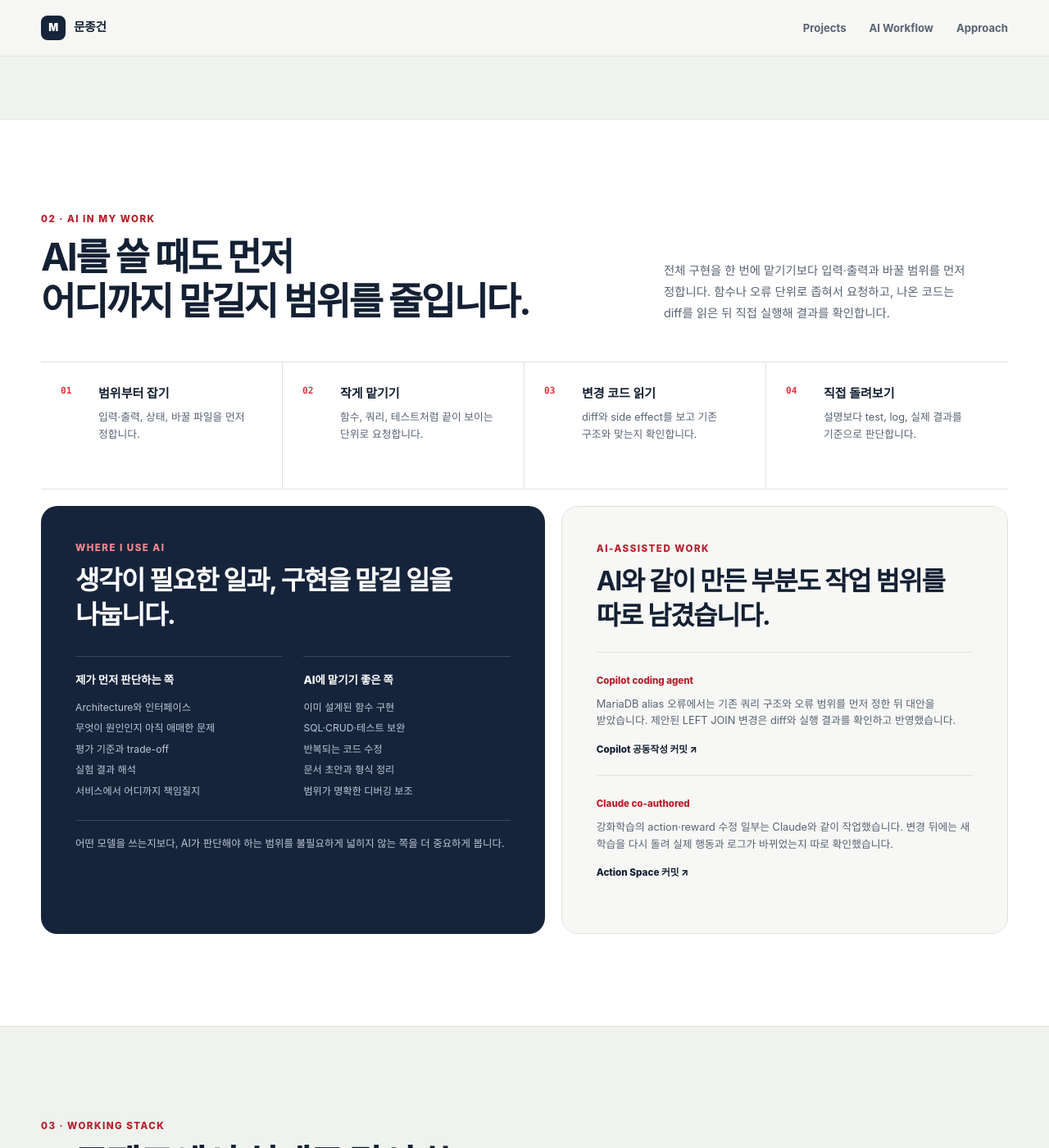
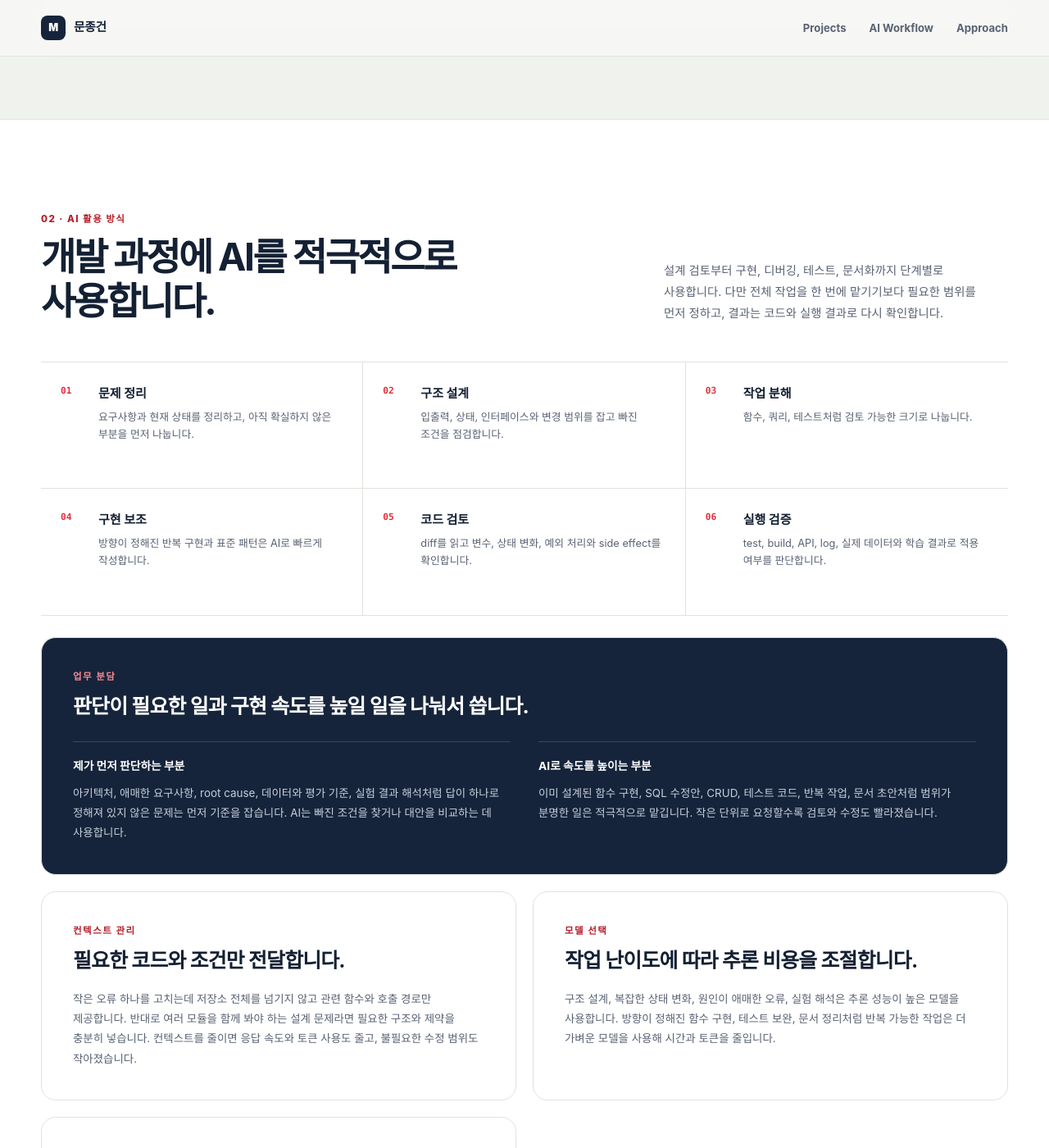
Before and after one commit to LxNx-Hn/LxNx-Hn.github.io, a Jekyll site: the page index.html, which Jekyll copies as it is, in a window 1280 px wide and 1400 px high, scrolled down 9922 px. Shown: the whole window at 82% size. Built offline with Jekyll 4.4.1, drawn with Linux system fonts in a browser that asks for light colours; some of the changed text lies outside the part shown.

Commit message:
feat: expand practical AI workflow and usage examples

```diff
--- a/index.html
+++ b/index.html
@@ -111,91 +111,152 @@
         <div class="shell">
           <div class="section-heading workflow-heading">
             <div>
-              <p class="section-index">02 · AI IN MY WORK</p>
-              <h2 id="workflow-title">AI를 쓸 때도 먼저<br />어디까지 맡길지 범위를 줄입니다.</h2>
+              <p class="section-index">02 · AI 활용 방식</p>
+              <h2 id="workflow-title">개발 과정에 AI를 적극적으로 사용합니다.</h2>
             </div>
             <p>
-              전체 구현을 한 번에 맡기기보다 입력·출력과 바꿀 범위를 먼저 정합니다. 함수나 오류 단위로
-              좁혀서 요청하고, 나온 코드는 diff를 읽은 뒤 직접 실행해 결과를 확인합니다.
+              설계 검토부터 구현, 디버깅, 테스트, 문서화까지 단계별로 사용합니다.
+              다만 전체 작업을 한 번에 맡기기보다 필요한 범위를 먼저 정하고, 결과는 코드와 실행 결과로 다시 확인합니다.
             </p>
           </div>
 
-          <ol class="workflow-steps workflow-steps-four" aria-label="AI 활용 4단계">
+          <ol class="workflow-steps workflow-steps-six" aria-label="AI 활용 6단계">
             <li>
               <span>01</span>
-              <div><strong>범위부터 잡기</strong><p>입력·출력, 상태, 바꿀 파일을 먼저 정합니다.</p></div>
+              <div><strong>문제 정리</strong><p>요구사항과 현재 상태를 정리하고, 아직 확실하지 않은 부분을 먼저 나눕니다.</p></div>
             </li>
             <li>
               <span>02</span>
-              <div><strong>작게 맡기기</strong><p>함수, 쿼리, 테스트처럼 끝이 보이는 단위로 요청합니다.</p></div>
+              <div><strong>구조 설계</strong><p>입출력, 상태, 인터페이스와 변경 범위를 잡고 빠진 조건을 점검합니다.</p></div>
             </li>
             <li>
               <span>03</span>
-              <div><strong>변경 코드 읽기</strong><p>diff와 side effect를 보고 기존 구조와 맞는지 확인합니다.</p></div>
+              <div><strong>작업 분해</strong><p>함수, 쿼리, 테스트처럼 검토 가능한 크기로 나눕니다.</p></div>
             </li>
             <li>
               <span>04</span>
-              <div><strong>직접 돌려보기</strong><p>설명보다 test, log, 실제 결과를 기준으로 판단합니다.</p></div>
+              <div><strong>구현 보조</strong><p>방향이 정해진 반복 구현과 표준 패턴은 AI로 빠르게 작성합니다.</p></div>
+            </li>
+            <li>
+              <span>05</span>
+              <div><strong>코드 검토</strong><p>diff를 읽고 변수, 상태 변화, 예외 처리와 side effect를 확인합니다.</p></div>
+            </li>
+            <li>
+              <span>06</span>
+              <div><strong>실행 검증</strong><p>test, build, API, log, 실제 데이터와 학습 결과로 적용 여부를 판단합니다.</p></div>
             </li>
           </ol>
 
-          <div class="ai-panels">
-            <article class="reasoning-panel">
-              <div class="panel-heading">
-                <p class="content-label">WHERE I USE AI</p>
-                <h3>생각이 필요한 일과, 구현을 맡길 일을 나눕니다.</h3>
-              </div>
-              <div class="reasoning-columns">
+          <div class="ai-usage-layout">
+            <article class="ai-usage-card ai-usage-card-wide">
+              <p class="content-label">업무 분담</p>
+              <h3>판단이 필요한 일과 구현 속도를 높일 일을 나눠서 씁니다.</h3>
+              <div class="ai-usage-columns">
                 <div>
-                  <p>제가 먼저 판단하는 쪽</p>
-                  <ul>
-                    <li>Architecture와 인터페이스</li>
-                    <li>무엇이 원인인지 아직 애매한 문제</li>
-                    <li>평가 기준과 trade-off</li>
-                    <li>실험 결과 해석</li>
-                    <li>서비스에서 어디까지 책임질지</li>
-                  </ul>
+                  <strong>제가 먼저 판단하는 부분</strong>
+                  <p>
+                    아키텍처, 애매한 요구사항, root cause, 데이터와 평가 기준, 실험 결과 해석처럼
+                    답이 하나로 정해져 있지 않은 문제는 먼저 기준을 잡습니다. AI는 빠진 조건을 찾거나
+                    대안을 비교하는 데 사용합니다.
+                  </p>
                 </div>
                 <div>
-                  <p>AI에 맡기기 좋은 쪽</p>
-                  <ul>
-                    <li>이미 설계된 함수 구현</li>
-                    <li>SQL·CRUD·테스트 보완</li>
-                    <li>반복되는 코드 수정</li>
-                    <li>문서 초안과 형식 정리</li>
-                    <li>범위가 명확한 디버깅 보조</li>
-                  </ul>
+                  <strong>AI로 속도를 높이는 부분</strong>
+                  <p>
+                    이미 설계된 함수 구현, SQL 수정안, CRUD, 테스트 코드, 반복 작업, 문서 초안처럼
+                    범위가 분명한 일은 적극적으로 맡깁니다. 작은 단위로 요청할수록 검토와 수정도 빨라졌습니다.
+                  </p>
                 </div>
               </div>
-              <p class="panel-note">
-                어떤 모델을 쓰는지보다, AI가 판단해야 하는 범위를 불필요하게 넓히지 않는 쪽을 더 중요하게 봅니다.
+            </article>
+
+            <article class="ai-usage-card">
+              <p class="content-label">컨텍스트 관리</p>
+              <h3>필요한 코드와 조건만 전달합니다.</h3>
+              <p>
+                작은 오류 하나를 고치는데 저장소 전체를 넘기지 않고 관련 함수와 호출 경로만 제공합니다.
+                반대로 여러 모듈을 함께 봐야 하는 설계 문제라면 필요한 구조와 제약을 충분히 넣습니다.
+                컨텍스트를 줄이면 응답 속도와 토큰 사용도 줄고, 불필요한 수정 범위도 작아졌습니다.
               </p>
             </article>
 
-            <article class="evidence-panel">
-              <p class="content-label">AI-ASSISTED WORK</p>
-              <h3>AI와 같이 만든 부분도 작업 범위를 따로 남겼습니다.</h3>
-              <ul class="evidence-list">
-                <li>
-                  <span>Copilot coding agent</span>
-                  <p>MariaDB alias 오류에서는 기존 쿼리 구조와 오류 범위를 먼저 정한 뒤 대안을 받았습니다. 제안된 LEFT JOIN 변경은 diff와 실행 결과를 확인하고 반영했습니다.</p>
-                  <a
-                    href="https://github.com/LxNx-Hn/Hot-s-Pod/commit/191a8eae5cce326ccd488e2ebddf51c10e54585a"
-                    target="_blank"
-                    rel="noopener noreferrer"
-                  >Copilot 공동작성 커밋 <span aria-hidden="true">↗</span></a>
-                </li>
-                <li>
-                  <span>Claude co-authored</span>
-                  <p>강화학습의 action·reward 수정 일부는 Claude와 같이 작업했습니다. 변경 뒤에는 새 학습을 다시 돌려 실제 행동과 로그가 바뀌었는지 따로 확인했습니다.</p>
-                  <a
-                    href="https://github.com/LxNx-Hn/AI_FinalTerm/commit/6fedfb497ccb3d614c6d8a767f6f5b9e6306dc18"
-                    target="_blank"
-                    rel="noopener noreferrer"
-                  >Action Space 커밋 <span aria-hidden="true">↗</span></a>
-                </li>
-              </ul>
+            <article class="ai-usage-card">
+              <p class="content-label">모델 선택</p>
+              <h3>작업 난이도에 따라 추론 비용을 조절합니다.</h3>
+              <p>
+                구조 설계, 복잡한 상태 변화, 원인이 애매한 오류, 실험 해석은 추론 성능이 높은 모델을 사용합니다.
+                방향이 정해진 함수 구현, 테스트 보완, 문서 정리처럼 반복 가능한 작업은 더 가벼운 모델을 사용해
+                시간과 토큰을 줄입니다.
+              </p>
             </article>
+
+            <article class="ai-usage-card">
+              <p class="content-label">검증</p>
+              <h3>설명보다 실행 결과를 봅니다.</h3>
+              <p>
+                AI가 제안한 원인이 그럴듯해도 바로 믿지 않습니다. 변경 폭을 작게 유지하고 diff를 읽은 뒤,
+                테스트와 로그, 실제 데이터, 학습 결과가 같은 설명을 지지하는지 확인합니다.
+                맞지 않으면 전체를 다시 만들기보다 원인이 남은 부분만 좁혀 다시 수정합니다.
+              </p>
+            </article>
+          </div>
+
+          <section class="ai-examples" aria-labelledby="ai-examples-title">
+            <div class="ai-examples-heading">
+              <div>
+                <p class="content-label">실제 사용 예시</p>
+                <h3 id="ai-examples-title">프로젝트에서도 같은 방식으로 사용했습니다.</h3>
+              </div>
+              <p>설계 검토, 구현 보조, 디버깅, 테스트와 실험 정리까지 작업 성격에 맞춰 AI를 사용했습니다.</p>
+            </div>
+
+            <div class="ai-example-list">
+              <article>
+                <span>Hot's POD</span>
+                <h4>SQL 오류 수정</h4>
+                <p>
+                  MariaDB correlated subquery alias 오류에서는 재현 조건과 기존 쿼리 구조를 먼저 정리했습니다.
+                  제안된 LEFT JOIN 방식은 기존 결과와 비교하고 실행 결과를 확인한 뒤 반영했습니다.
+                </p>
+                <a href="https://github.com/LxNx-Hn/Hot-s-Pod/commit/191a8eae5cce326ccd488e2ebddf51c10e54585a" target="_blank" rel="noopener noreferrer">
+                  관련 커밋 <span aria-hidden="true">↗</span>
+                </a>
+              </article>
+
+              <article>
+                <span>CODE BLUE / PPO</span>
+                <h4>Action · Reward 구조 수정</h4>
+                <p>
+                  action space와 reward 수정안을 비교할 때 AI를 함께 사용했습니다. 코드가 바뀐 뒤에는
+                  fresh training을 다시 수행하고 공격 비율, hit, boss damage와 학습 로그를 비교해 다음 수정 여부를 판단했습니다.
+                </p>
+                <a href="https://github.com/LxNx-Hn/AI_FinalTerm/commit/6fedfb497ccb3d614c6d8a767f6f5b9e6306dc18" target="_blank" rel="noopener noreferrer">
+                  관련 커밋 <span aria-hidden="true">↗</span>
+                </a>
+              </article>
+
+              <article>
+                <span>일반 개발 흐름</span>
+                <h4>설계 → 구현 → 검토 분리</h4>
+                <p>
+                  복잡한 작업은 먼저 구조와 인터페이스를 정한 뒤 작은 구현 단위로 나눕니다.
+                  결과는 다시 읽고 실행하면서 확인하고, 문제가 남으면 전체 코드를 다시 생성하기보다
+                  원인이 남은 함수나 조건만 좁혀 수정합니다.
+                </p>
+              </article>
+            </div>
+          </section>
+
+          <div class="ai-principles">
+            <p class="content-label">작업 기준</p>
+            <div class="ai-principle-grid">
+              <div><strong>Small diff</strong><span>한 번에 바꾸는 범위를 작게 유지</span></div>
+              <div><strong>Context control</strong><span>필요한 코드와 조건만 전달</span></div>
+              <div><strong>Human review</strong><span>변수·상태·예외를 직접 이해한 뒤 반영</span></div>
+              <div><strong>Test / Log</strong><span>설명보다 실행 결과로 판단</span></div>
+              <div><strong>Reproducibility</strong><span>실험 조건과 결과를 다시 확인할 수 있게 기록</span></div>
+              <div><strong>Cost awareness</strong><span>작업 난이도에 맞춰 모델과 토큰 사용 조절</span></div>
+            </div>
           </div>
         </div>
       </section>
--- a/styles.css
+++ b/styles.css
@@ -1683,3 +1683,236 @@ a {
     border-bottom: 0 !important;
   }
 }
+
+
+/* AI workflow expansion */
+.workflow-steps-six {
+  grid-template-columns: repeat(3, minmax(0, 1fr));
+}
+
+.workflow-steps-six li:nth-child(-n + 3) {
+  border-bottom: 1px solid var(--line);
+}
+
+.workflow-steps-six li:nth-child(3n) {
+  border-right: 0;
+}
+
+.ai-usage-layout {
+  display: grid;
+  grid-template-columns: repeat(2, minmax(0, 1fr));
+  gap: 20px;
+  margin-top: 26px;
+}
+
+.ai-usage-card {
+  padding: clamp(26px, 4vw, 38px);
+  border: 1px solid var(--line);
+  border-radius: 18px;
+  background: var(--surface);
+}
+
+.ai-usage-card-wide {
+  grid-column: 1 / -1;
+  background: var(--navy);
+  color: white;
+}
+
+.ai-usage-card h3 {
+  margin: 10px 0 16px;
+  font-size: clamp(1.15rem, 2vw, 1.55rem);
+  line-height: 1.45;
+  letter-spacing: -0.03em;
+}
+
+.ai-usage-card > p:last-child,
+.ai-usage-columns p {
+  margin: 0;
+  color: var(--ink-soft);
+  font-size: 0.84rem;
+  line-height: 1.8;
+}
+
+.ai-usage-card-wide .content-label {
+  color: #f48a91;
+}
+
+.ai-usage-card-wide h3 {
+  color: white;
+}
+
+.ai-usage-columns {
+  display: grid;
+  grid-template-columns: repeat(2, minmax(0, 1fr));
+  gap: 34px;
+  margin-top: 24px;
+}
+
+.ai-usage-columns > div {
+  padding-top: 18px;
+  border-top: 1px solid rgba(255,255,255,0.16);
+}
+
+.ai-usage-columns strong {
+  display: block;
+  margin-bottom: 10px;
+  font-size: 0.86rem;
+}
+
+.ai-usage-columns p {
+  color: #c6cfdb;
+}
+
+.ai-examples {
+  margin-top: 42px;
+  padding-top: 34px;
+  border-top: 1px solid var(--line);
+}
+
+.ai-examples-heading {
+  display: grid;
+  grid-template-columns: minmax(0, 0.8fr) minmax(280px, 1.2fr);
+  gap: 40px;
+  align-items: end;
+}
+
+.ai-examples-heading h3 {
+  margin: 10px 0 0;
+  font-size: clamp(1.25rem, 2.2vw, 1.75rem);
+}
+
+.ai-examples-heading > p {
+  margin: 0;
+  color: var(--ink-soft);
+  font-size: 0.82rem;
+  line-height: 1.75;
+}
+
+.ai-example-list {
+  display: grid;
+  grid-template-columns: repeat(3, minmax(0, 1fr));
+  gap: 16px;
+  margin-top: 22px;
+}
+
+.ai-example-list article {
+  min-height: 250px;
+  padding: 24px;
+  border: 1px solid var(--line);
+  border-radius: 16px;
+  background: var(--surface-muted);
+}
+
+.ai-example-list article > span {
+  color: var(--accent-dark);
+  font-size: 0.7rem;
+  font-weight: 850;
+}
+
+.ai-example-list h4 {
+  margin: 18px 0 12px;
+  font-size: 1rem;
+}
+
+.ai-example-list p {
+  margin: 0;
+  color: var(--ink-soft);
+  font-size: 0.8rem;
+  line-height: 1.75;
+}
+
+.ai-example-list a {
+  display: inline-flex;
+  gap: 6px;
+  margin-top: 18px;
+  font-size: 0.76rem;
+  font-weight: 800;
+}
+
+.ai-principles {
+  margin-top: 36px;
+}
+
+.ai-principle-grid {
+  display: grid;
+  grid-template-columns: repeat(3, minmax(0, 1fr));
+  margin-top: 14px;
+  border: 1px solid var(--line);
+}
+
+.ai-principle-grid > div {
+  min-height: 112px;
+  padding: 20px;
+  border-right: 1px solid var(--line);
+  border-bottom: 1px solid var(--line);
+}
+
+.ai-principle-grid > div:nth-child(3n) {
+  border-right: 0;
+}
+
+.ai-principle-grid > div:nth-last-child(-n + 3) {
+  border-bottom: 0;
+}
+
+.ai-principle-grid strong,
+.ai-principle-grid span {
+  display: block;
+}
+
+.ai-principle-grid strong {
+  margin-bottom: 8px;
+  font-size: 0.78rem;
+}
+
+.ai-principle-grid span {
+  color: var(--ink-soft);
+  font-size: 0.74rem;
+  line-height: 1.6;
+}
+
+@media (max-width: 860px) {
+  .ai-usage-layout,
+  .ai-usage-columns,
+  .ai-examples-heading,
+  .ai-example-list {
+    grid-template-columns: 1fr;
+  }
+
+  .ai-principle-grid {
+    grid-template-columns: repeat(2, minmax(0, 1fr));
+  }
+
+  .ai-principle-grid > div,
+  .ai-principle-grid > div:nth-child(3n),
+  .ai-principle-grid > div:nth-last-child(-n + 3) {
+    border-right: 1px solid var(--line);
+    border-bottom: 1px solid var(--line);
+  }
+
+  .ai-principle-grid > div:nth-child(2n) {
+    border-right: 0;
+  }
+
+  .ai-principle-grid > div:nth-last-child(-n + 2) {
+    border-bottom: 0;
+  }
+}
+
+@media (max-width: 600px) {
+  .workflow-steps-six,
+  .ai-principle-grid {
+    grid-template-columns: 1fr;
+  }
+
+  .ai-principle-grid > div,
+  .ai-principle-grid > div:nth-child(2n),
+  .ai-principle-grid > div:nth-last-child(-n + 2) {
+    border-right: 0;
+    border-bottom: 1px solid var(--line);
+  }
+
+  .ai-principle-grid > div:last-child {
+    border-bottom: 0;
+  }
+}
```
